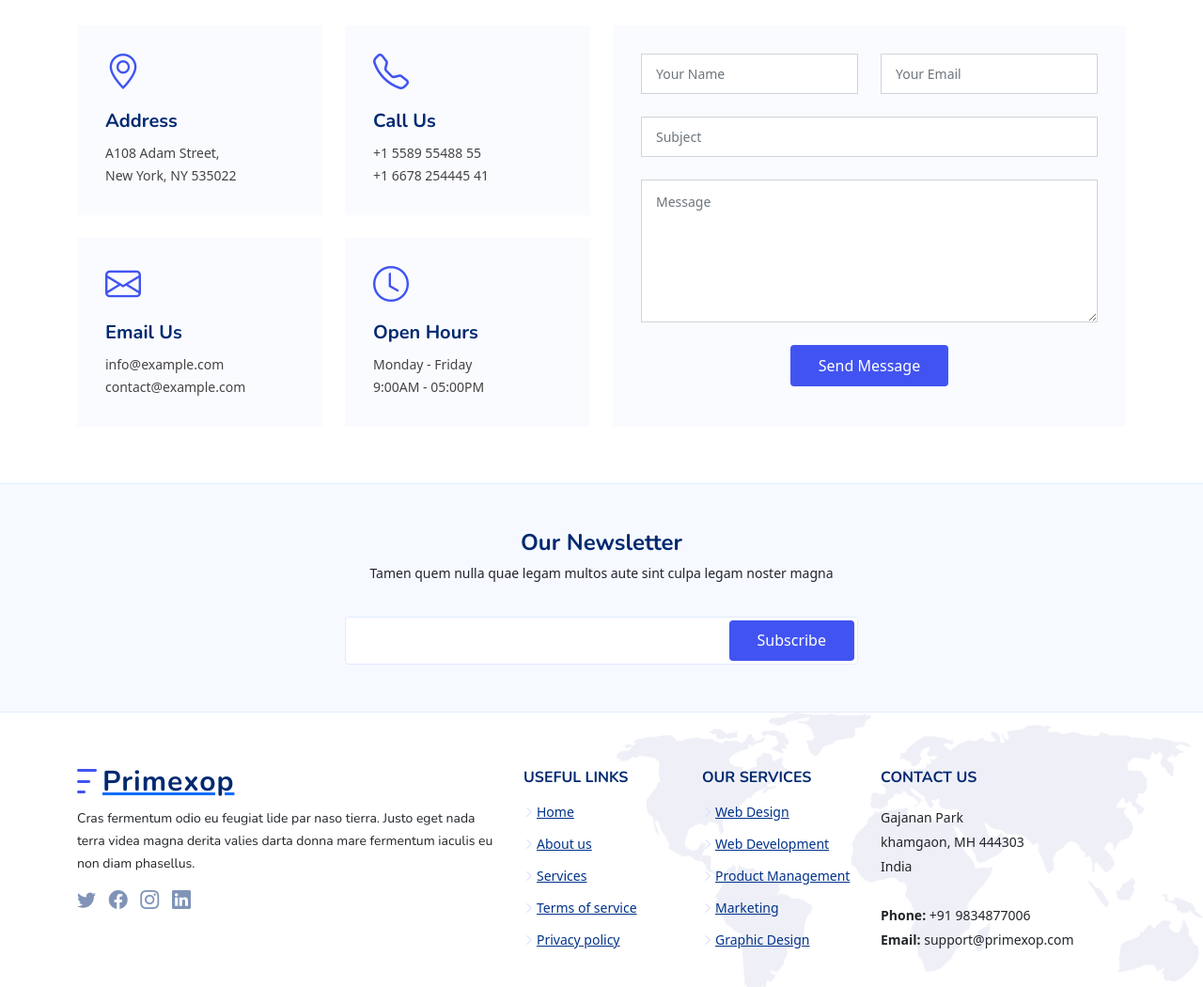
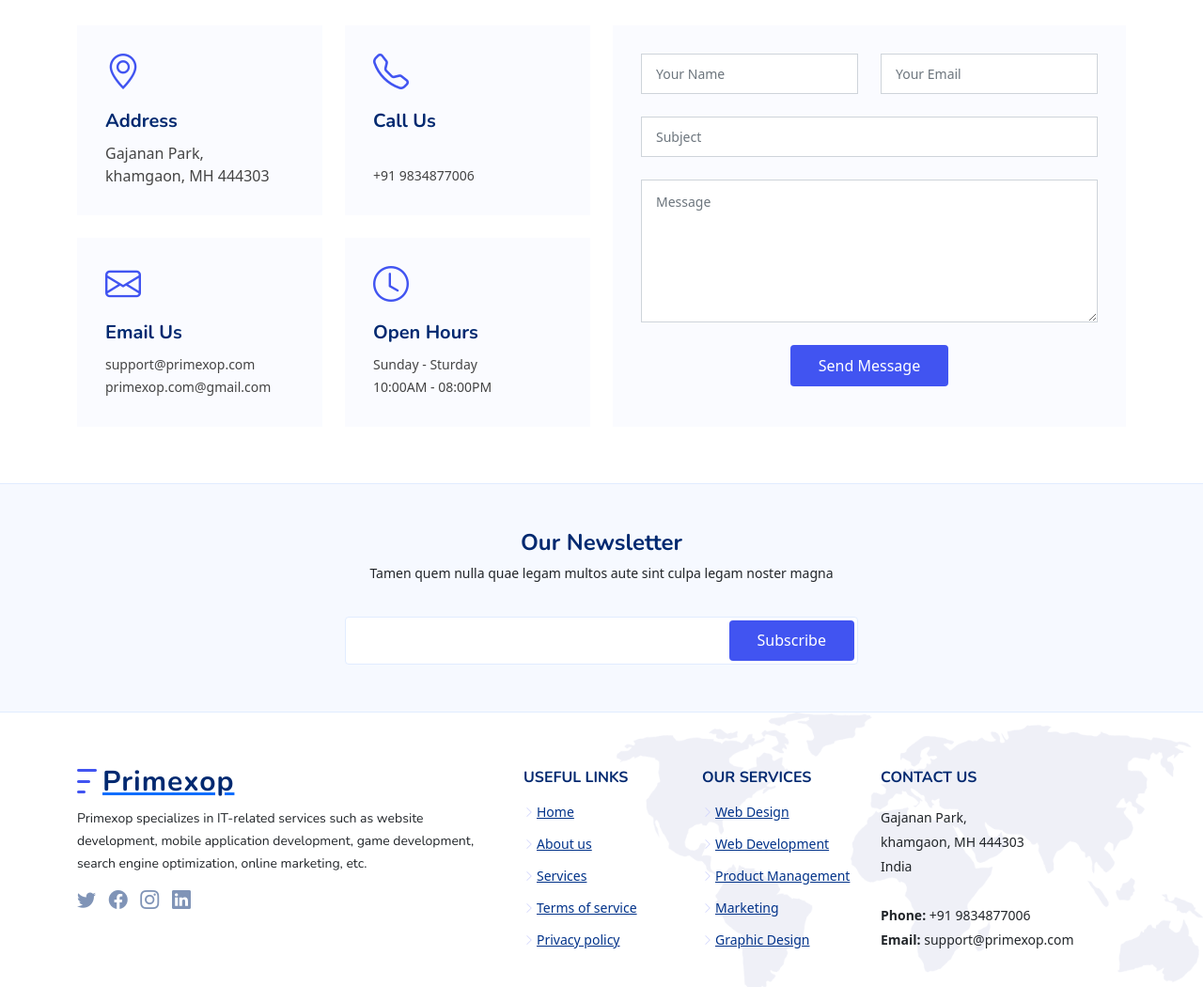
Before and after one commit to Primexop/landingWebsite, a website built with Parcel: page src/index.html in a window 1280 px wide. Shown: the part 10137-11187 px from the top of the page at 94% size. Built offline with nearby package versions, Linux system fonts and the light colour scheme; what @srexi/purecounterjs, outlayer would draw is missing.

Commit message:
some chnages

```diff
--- a/src/footer.html
+++ b/src/footer.html
@@ -24,8 +24,7 @@
               <img src="assets/img/logo.png" alt="">
               <span>Primexop</span>
             </a>
-            <p>Cras fermentum odio eu feugiat lide par naso tierra. Justo eget nada terra videa magna derita valies
-              darta donna mare fermentum iaculis eu non diam phasellus.</p>
+            <p>Primexop specializes in IT-related services such as website development, mobile application development, game development, search engine optimization, online marketing, etc.</p>
             <div class="social-links mt-3">
               <a href="#" class="twitter"><i class="bi bi-twitter"></i></a>
               <a href="#" class="facebook"><i class="bi bi-facebook"></i></a>
@@ -59,7 +58,7 @@
           <div class="col-lg-3 col-md-12 footer-contact text-center text-md-start">
             <h4>Contact Us</h4>
             <p>
-              Gajanan Park <br>
+              Gajanan Park,<br>
               khamgaon, MH 444303<br>
               India <br><br>
               <strong>Phone:</strong> +91 9834877006<br>
--- a/src/index.html
+++ b/src/index.html
@@ -1180,28 +1180,30 @@
                 <div class="info-box">
                   <i class="bi bi-geo-alt"></i>
                   <h3>Address</h3>
-                  <p>A108 Adam Street,<br>New York, NY 535022</p>
+
+                    Gajanan Park, <br>
+                    khamgaon, MH 444303</p>
                 </div>
               </div>
               <div class="col-md-6">
                 <div class="info-box">
                   <i class="bi bi-telephone"></i>
                   <h3>Call Us</h3>
-                  <p>+1 5589 55488 55<br>+1 6678 254445 41</p>
+                  <p><br>+91 9834877006</p>
                 </div>
               </div>
               <div class="col-md-6">
                 <div class="info-box">
                   <i class="bi bi-envelope"></i>
                   <h3>Email Us</h3>
-                  <p>info@example.com<br>contact@example.com</p>
+                  <p>support@primexop.com<br>primexop.com@gmail.com</p>
                 </div>
               </div>
               <div class="col-md-6">
                 <div class="info-box">
                   <i class="bi bi-clock"></i>
                   <h3>Open Hours</h3>
-                  <p>Monday - Friday<br>9:00AM - 05:00PM</p>
+                  <p>Sunday - Sturday<br>10:00AM - 08:00PM</p>
                 </div>
               </div>
             </div>
```
